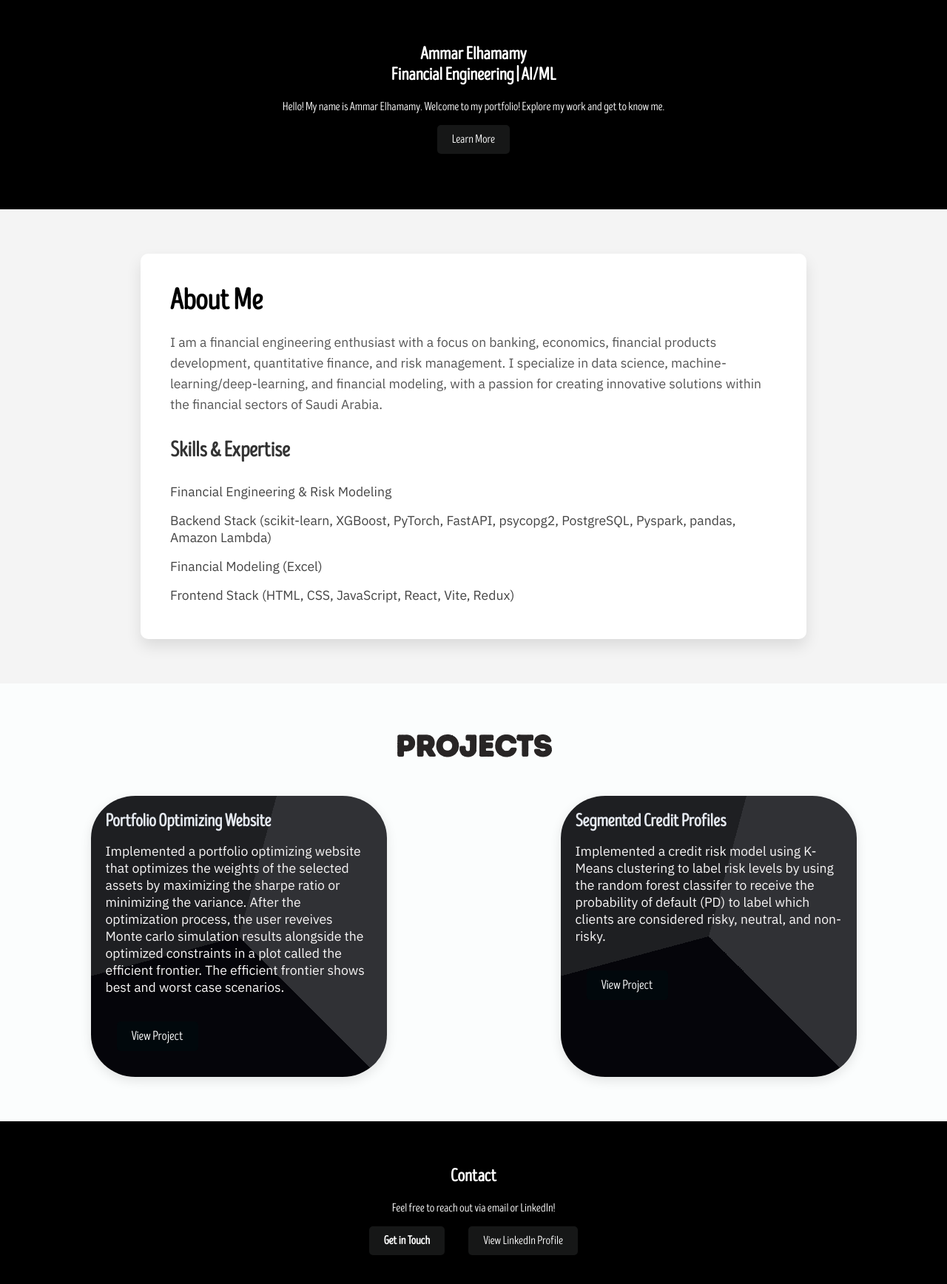
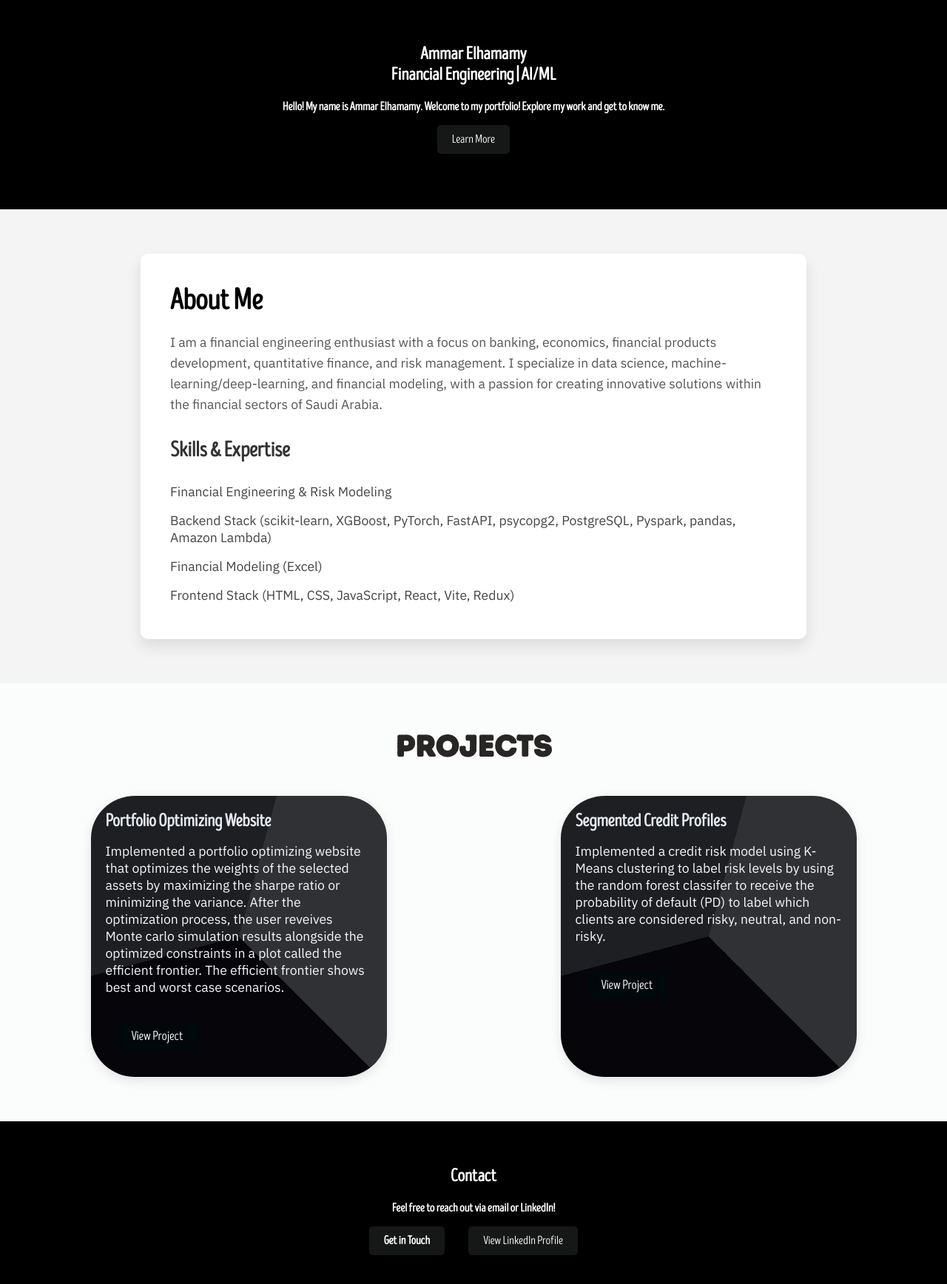
Before and after one commit to Ammaryasser1998/Ammaryasser1998.github.io, a plain HTML site: page index.html in a window 1280 px wide. Shown: the part 60-1796 px from the top of the page at 74% size. Drawn offline with Linux system fonts and the light colour scheme.

Commit message:
Make paragraph text bolder in home and contact sections

```diff
--- a/index.html
+++ b/index.html
@@ -28,7 +28,7 @@
     <!-- Home Section -->
     <section id="home">
         <h1 id="dynamic-title"></h1>
-        <p style = 'color: white;'>Hello! My name is Ammar Elhamamy. Welcome to my portfolio! Explore my work and get to know me.</p>
+        <p style = 'color: white; font-weight: bolder;'>Hello! My name is Ammar Elhamamy. Welcome to my portfolio! Explore my work and get to know me.</p>
         <button id="learn-more-btn">Learn More</button>
     </section>
 
@@ -88,7 +88,7 @@
     <!-- Contact Section -->
     <section id="contact">
         <h2>Contact</h2>
-        <p style = "color: white;">Feel free to reach out via email or LinkedIn!</p>
+        <p style = "color: white; font-weight: bolder;">Feel free to reach out via email or LinkedIn!</p>
         <button id="contact-btn"><a href="mailto:amyss1910@gmail.com">Get in Touch</a></button>
         <button id="linkedin-btn">View LinkedIn Profile</button>
     </section>
```
